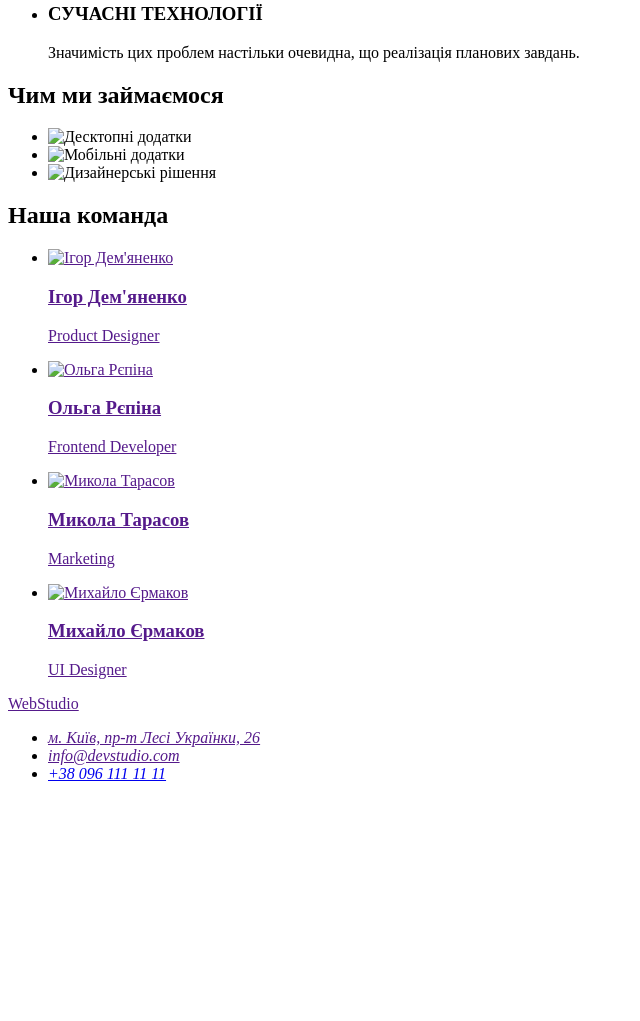
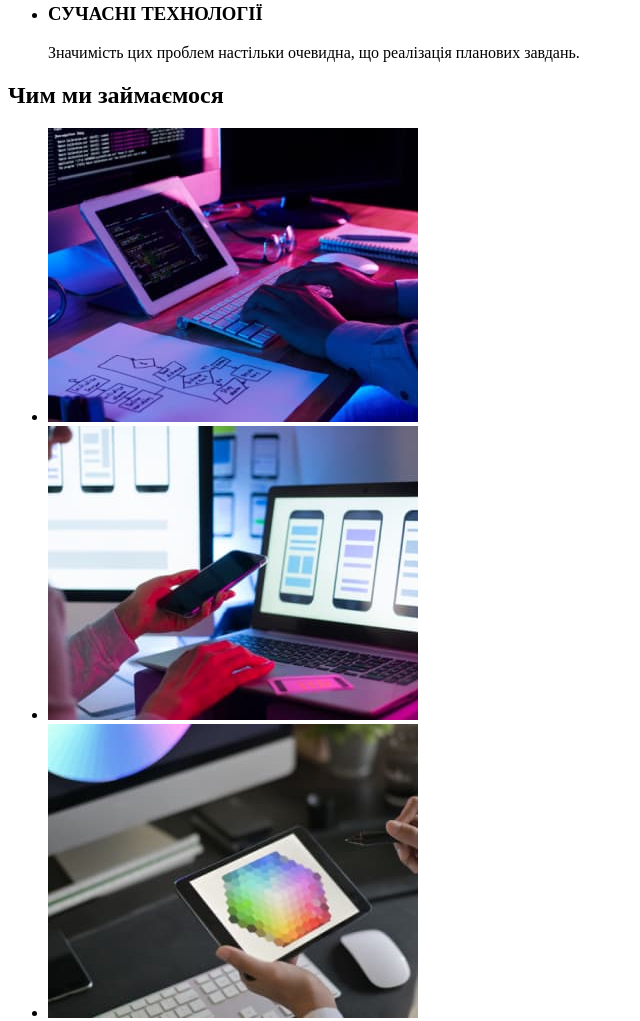
Before and after one commit to Bondaretsmarik/goit-homework1, a plain HTML site: page index.html in a window 1280 px wide. Shown: the part 532-1553 px from the top of the page, without its empty margins (0-640 px from the left). Before the commit the page ends 1331 px from the top, so only its background shows below. Drawn offline with Linux system fonts and the light colour scheme; the site is published under a folder, as on GitHub Pages, so addresses that start at the root find nothing.

Commit message:
Update index.html

```diff
--- a/index.html
+++ b/index.html
@@ -53,9 +53,9 @@
 
 <h2>Чим ми займаємося</h2>
 <ul>
-    <li><img src="/images/img.jpg" alt="Десктопні додатки" width="370"></li>
-    <li><img src="/images/img-1.jpg" alt="Мобільні додатки" width="370"></li>
-    <li><img src="/images/img-2.jpg" alt="Дизайнерські рішення" width="370"></li>
+    <li><img src="./images/img.jpg" alt="Десктопні додатки" width="370"></li>
+    <li><img src="./images/img-1.jpg" alt="Мобільні додатки" width="370"></li>
+    <li><img src="./images/img-2.jpg" alt="Дизайнерські рішення" width="370"></li>
 </ul>
 
 </section>
@@ -66,28 +66,28 @@
 
 <li>
 <a href="">
-<img src="/images/img-3.jpg" alt="Ігор Дем'яненко" width="270">
+<img src="./images/img-3.jpg" alt="Ігор Дем'яненко" width="270">
 <h3>Ігор Дем'яненко</h3>
 <p lang="en">Product Designer</p>
 </a>
 </li>
 <li>
     <a href="">
-        <img src="/images/img-4.jpg" alt="Ольга Рєпіна" width="270">
+        <img src="./images/img-4.jpg" alt="Ольга Рєпіна" width="270">
         <h3>Ольга Рєпіна</h3>
         <p lang="en">Frontend Developer</p>
     </a>
 </li>
 <li>
     <a href="">
-        <img src="/images/img-5.jpg" alt="Микола Тарасов" width="270">
+        <img src="./images/img-5.jpg" alt="Микола Тарасов" width="270">
         <h3>Микола Тарасов</h3>
         <p lang="en">Marketing</p>
     </a>
 </li>
 <li>
     <a href="">
-        <img src="/images/img-6.jpg" alt="Михайло Єрмаков" width="270">
+        <img src="./images/img-6.jpg" alt="Михайло Єрмаков" width="270">
         <h3>Михайло Єрмаков</h3>
         <p lang="en">UI Designer</p>
     </a>
```
